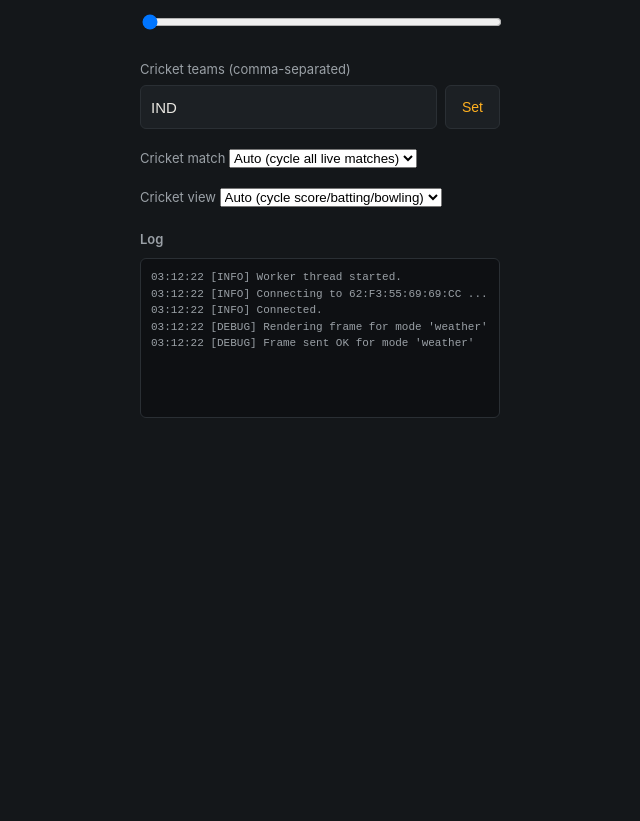
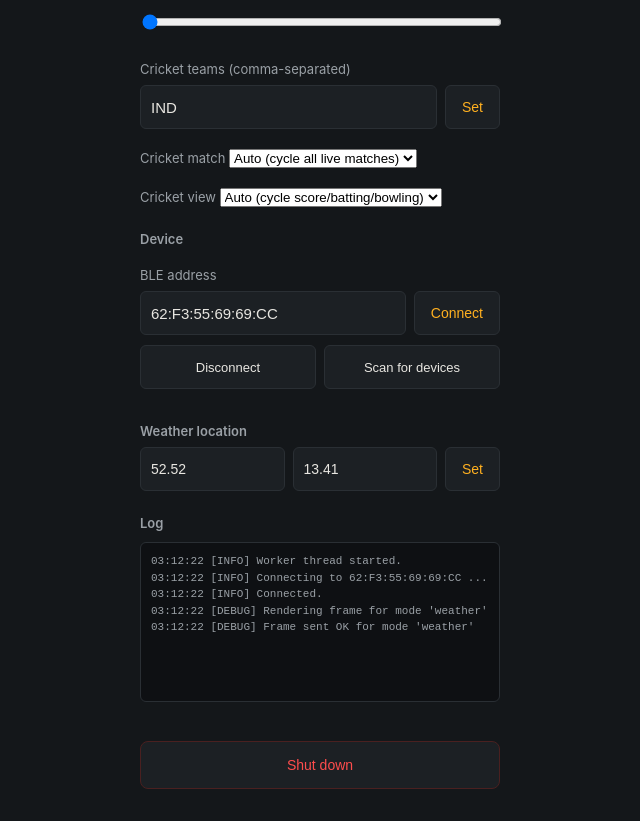
Before and after one commit to satyam-ambast/rpi_sportsdiplay, a Flask app: page / in a window 1280 px wide. Shown: the part 515-1336 px from the top of the page, without its empty margins (320-960 px from the left). Before the commit the page ends 933 px from the top, so only its background shows below. Run offline with Flask 3, Linux system fonts and the light colour scheme; data that the repository does not hold is empty.

Commit message:
BLE Disconnect

```diff
--- a/app.py
+++ b/app.py
@@ -7,14 +7,23 @@ Run:
 Then open http://localhost:5000
 
 Note: debug/reloader is off on purpose -- Flask's reloader spawns a
-second process, which would open a second BLE connection.
+second process, which would open a second BLE connection. threaded=True
+is on so a slow request (e.g. an 8s BLE scan) doesn't block the rest of
+the UI (status polling, log panel, etc.) while it runs.
 """
+import asyncio
+import os
+import signal
+import threading
+import time
+
 from flask import Flask, render_template, request, jsonify, Response
+from bleak import BleakScanner
 
 import config
 from device_controller import DeviceController
 from modes import MODES
-from applog import setup_logging, get_recent_logs
+from applog import setup_logging, get_recent_logs, log
 
 setup_logging()
 
@@ -94,6 +103,93 @@ def cricket_select():
     })
 
 
+@app.route("/api/ble/scan", methods=["POST"])
+def ble_scan():
+    """
+    Scans for nearby BLE devices (same approach as a standalone
+    bleak.BleakScanner.discover() script). Takes ~8s to respond -- the
+    UI should show a loading state, not block on it silently.
+
+    Note: scanning while the app's own BLE connection to the matrix is
+    active can be flaky depending on your Bluetooth adapter -- some
+    adapters don't like scanning and holding a connection open at the
+    same time. If the matrix drops out after a scan, that's the
+    adapter, not a bug here; just reconnect afterward.
+    """
+    async def _scan():
+        devices = await BleakScanner.discover(timeout=8.0)
+        return [{"name": d.name or "(unknown)", "address": d.address} for d in devices]
+
+    try:
+        results = asyncio.run(_scan())
+    except Exception as e:
+        log.error(f"BLE scan failed: {e}")
+        return jsonify({"ok": False, "error": str(e)}), 500
+
+    log.info(f"BLE scan found {len(results)} device(s)")
+    return jsonify({"ok": True, "devices": results})
+
+
+@app.route("/api/ble/disconnect", methods=["POST"])
+def ble_disconnect():
+    controller.disconnect_device()
+    return jsonify({"ok": True, **controller.get_status()})
+
+
+@app.route("/api/ble/connect", methods=["POST"])
+def ble_connect():
+    body = request.get_json(silent=True) or request.form
+    address = body.get("address")
+    controller.reconnect_device(address=address)
+    return jsonify({"ok": True, **controller.get_status()})
+
+
+@app.route("/api/weather/location", methods=["GET", "POST"])
+def weather_location():
+    if request.method == "GET":
+        return jsonify({"lat": config.WEATHER_LAT, "lon": config.WEATHER_LON})
+
+    body = request.get_json(silent=True) or request.form
+    try:
+        lat = float(body.get("lat"))
+        lon = float(body.get("lon"))
+    except (TypeError, ValueError):
+        return jsonify({"ok": False, "error": "lat/lon must be numbers"}), 400
+
+    if not (-90 <= lat <= 90) or not (-180 <= lon <= 180):
+        return jsonify({"ok": False, "error": "lat must be -90..90, lon must be -180..180"}), 400
+
+    # WeatherMode reads config.WEATHER_LAT/LON fresh on every fetch, so
+    # mutating the config module's attributes here takes effect
+    # immediately -- no need to touch the mode itself. This only affects
+    # the running process; it doesn't persist across a restart (set
+    # WEATHER_LAT/WEATHER_LON as env vars for that).
+    config.WEATHER_LAT = lat
+    config.WEATHER_LON = lon
+    log.info(f"Weather location changed: {lat}, {lon}")
+    controller.force_refresh()
+
+    return jsonify({"ok": True, "lat": lat, "lon": lon})
+
+
+@app.route("/api/shutdown", methods=["POST"])
+def shutdown():
+    """
+    Stops the BLE connection cleanly, then kills the whole process a
+    moment later (after this response has gone out) -- this is meant to
+    actually end `python app.py`, not just show a "disconnected" state.
+    """
+    log.info("Shutdown requested from web UI.")
+    controller.stop()
+
+    def _terminate():
+        time.sleep(0.5)  # let the HTTP response flush before the process dies
+        os._exit(0)
+
+    threading.Thread(target=_terminate, daemon=True).start()
+    return jsonify({"ok": True, "message": "Shutting down..."})
+
+
 @app.route("/api/logs")
 def logs():
     return jsonify(get_recent_logs())
@@ -109,4 +205,4 @@ def preview():
 
 if __name__ == "__main__":
     controller.start()
-    app.run(host=config.FLASK_HOST, port=config.FLASK_PORT, debug=False, use_reloader=False)
+    app.run(host=config.FLASK_HOST, port=config.FLASK_PORT, debug=False, use_reloader=False, threaded=True)
--- a/requirements.txt
+++ b/requirements.txt
@@ -4,3 +4,4 @@ pillow
 requests
 fastf1
 pandas
+bleak
--- a/static/style.css
+++ b/static/style.css
@@ -157,6 +157,100 @@ h2 {
   -webkit-overflow-scrolling: touch;
 }
 
+.ble-actions {
+  display: flex;
+  gap: 8px;
+  margin-top: 10px;
+}
+
+.secondary-btn {
+  flex: 1;
+  background: #1c2024;
+  border: 1px solid #2a2f34;
+  border-radius: 6px;
+  color: #e8e6e1;
+  padding: 12px 10px;
+  font-size: 13px;
+  cursor: pointer;
+  min-height: 44px;
+}
+.secondary-btn:disabled {
+  opacity: 0.5;
+}
+
+.ble-scan-status {
+  font-size: 12px;
+  color: #9aa0a6;
+  text-align: left;
+  margin-top: 10px;
+}
+
+.ble-results {
+  display: flex;
+  flex-direction: column;
+  gap: 6px;
+  margin-top: 8px;
+}
+
+.ble-result-item {
+  background: #1c2024;
+  border: 1px solid #2a2f34;
+  border-radius: 6px;
+  color: #e8e6e1;
+  padding: 10px;
+  font-size: 12px;
+  text-align: left;
+  cursor: pointer;
+  min-height: 40px;
+}
+.ble-result-item:active {
+  border-color: #ffb020;
+}
+
+.latlon-row {
+  display: flex;
+  gap: 8px;
+  margin-top: 8px;
+}
+
+.latlon-row input {
+  flex: 1;
+  min-width: 0;
+  background: #1c2024;
+  border: 1px solid #2a2f34;
+  border-radius: 6px;
+  color: #e8e6e1;
+  padding: 10px;
+  font-size: 14px;
+}
+
+.latlon-row button {
+  background: #1c2024;
+  border: 1px solid #2a2f34;
+  border-radius: 6px;
+  color: #ffb020;
+  padding: 10px 16px;
+  font-size: 14px;
+  cursor: pointer;
+  min-height: 44px;
+}
+
+.danger-btn {
+  width: 100%;
+  background: #1c2024;
+  border: 1px solid #4a2020;
+  border-radius: 8px;
+  color: #ff4d4d;
+  padding: 14px;
+  font-size: 14px;
+  cursor: pointer;
+  min-height: 48px;
+  margin-top: 28px;
+}
+.danger-btn:active {
+  background: #2a1616;
+}
+
 /* Slightly larger tap targets / text on small phones */
 @media (max-width: 380px) {
   .mode-btn {
--- a/templates/index.html
+++ b/templates/index.html
@@ -53,8 +53,32 @@
       </select>
     </label>
 
+    <h2>Device</h2>
+    <label class="team-field">
+      BLE address
+      <div class="team-row">
+        <input type="text" id="ble-address" placeholder="AA:BB:CC:DD:EE:FF">
+        <button id="ble-connect">Connect</button>
+      </div>
+    </label>
+    <div class="ble-actions">
+      <button id="ble-disconnect" class="secondary-btn">Disconnect</button>
+      <button id="ble-scan" class="secondary-btn">Scan for devices</button>
+    </div>
+    <div id="ble-scan-status" class="ble-scan-status"></div>
+    <div id="ble-results" class="ble-results"></div>
+
+    <h2>Weather location</h2>
+    <div class="latlon-row">
+      <input type="number" id="weather-lat" step="0.0001" placeholder="Latitude">
+      <input type="number" id="weather-lon" step="0.0001" placeholder="Longitude">
+      <button id="weather-save">Set</button>
+    </div>
+
     <h2>Log</h2>
     <pre id="log" class="log"></pre>
+
+    <button id="shutdown-btn" class="danger-btn">Shut down</button>
   </main>
 
   <script>
@@ -63,7 +87,7 @@
       const data = await res.json();
 
       document.getElementById('status-text').textContent =
-        (data.connected ? 'connected' : 'disconnected') + ' · ' + data.mode;
+        (data.paused ? 'disconnected (manual)' : (data.connected ? 'connected' : 'disconnected')) + ' · ' + data.mode;
       document.getElementById('status-dot').classList.toggle('connected', data.connected);
 
       document.querySelectorAll('.mode-btn').forEach(btn => {
@@ -162,12 +186,98 @@
       selectCricket({ view: e.target.value });
     });
 
+    async function loadBleAddress() {
+      const res = await fetch('/api/status');
+      const data = await res.json();
+      const input = document.getElementById('ble-address');
+      if (document.activeElement !== input) input.value = data.address || '';
+    }
+
+    document.getElementById('ble-connect').addEventListener('click', async () => {
+      const address = document.getElementById('ble-address').value;
+      await fetch('/api/ble/connect', {
+        method: 'POST',
+        headers: { 'Content-Type': 'application/json' },
+        body: JSON.stringify({ address }),
+      });
+      refreshStatus();
+    });
+
+    document.getElementById('ble-disconnect').addEventListener('click', async () => {
+      await fetch('/api/ble/disconnect', { method: 'POST' });
+      refreshStatus();
+    });
+
+    document.getElementById('ble-scan').addEventListener('click', async () => {
+      const statusEl = document.getElementById('ble-scan-status');
+      const resultsEl = document.getElementById('ble-results');
+      const btn = document.getElementById('ble-scan');
+
+      btn.disabled = true;
+      statusEl.textContent = 'Scanning... (~8s)';
+      resultsEl.innerHTML = '';
+
+      try {
+        const res = await fetch('/api/ble/scan', { method: 'POST' });
+        const data = await res.json();
+
+        if (!data.ok) {
+          statusEl.textContent = 'Scan failed: ' + data.error;
+          return;
+        }
+
+        statusEl.textContent = `Found ${data.devices.length} device(s):`;
+        data.devices.forEach(d => {
+          const item = document.createElement('button');
+          item.className = 'ble-result-item';
+          item.textContent = `${d.name} — ${d.address}`;
+          item.addEventListener('click', () => {
+            document.getElementById('ble-address').value = d.address;
+          });
+          resultsEl.appendChild(item);
+        });
+      } catch (err) {
+        statusEl.textContent = 'Scan failed: ' + err;
+      } finally {
+        btn.disabled = false;
+      }
+    });
+
+    async function loadWeatherLocation() {
+      const res = await fetch('/api/weather/location');
+      const data = await res.json();
+      const latInput = document.getElementById('weather-lat');
+      const lonInput = document.getElementById('weather-lon');
+      if (document.activeElement !== latInput) latInput.value = data.lat;
+      if (document.activeElement !== lonInput) lonInput.value = data.lon;
+    }
+
+    document.getElementById('weather-save').addEventListener('click', async () => {
+      const lat = document.getElementById('weather-lat').value;
+      const lon = document.getElementById('weather-lon').value;
+      const res = await fetch('/api/weather/location', {
+        method: 'POST',
+        headers: { 'Content-Type': 'application/json' },
+        body: JSON.stringify({ lat, lon }),
+      });
+      const data = await res.json();
+      if (!data.ok) alert(data.error);
+    });
+
+    document.getElementById('shutdown-btn').addEventListener('click', async () => {
+      if (!confirm('This will stop the app and disconnect the display. Continue?')) return;
+      await fetch('/api/shutdown', { method: 'POST' });
+      document.body.innerHTML = '<main class="panel"><h1>Shut down</h1><p>The app has stopped. Restart it from the terminal to use it again.</p></main>';
+    });
+
     setInterval(refreshStatus, 3000);
     setInterval(refreshCricketMatches, 5000);
     refreshCricketMatches();
     setInterval(refreshLogs, 2000);
     refreshLogs();
     loadCricketTeam();
+    loadBleAddress();
+    loadWeatherLocation();
     setInterval(() => {
       document.getElementById('preview').src = '/preview.png?t=' + Date.now();
     }, 5000);
```
Also changed, not shown: device_controller.py (+38 -1 lines).
